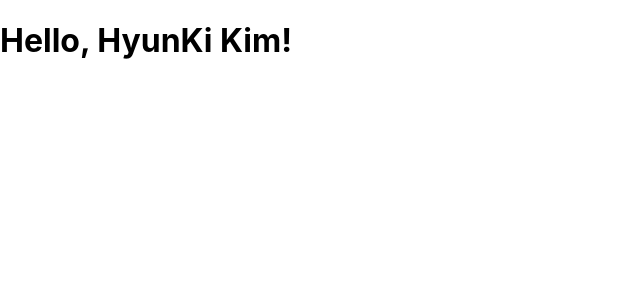
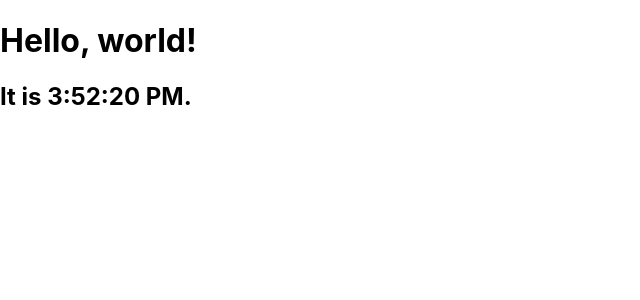
Before and after one commit to gusrl4025/my-app, a React (Create React App) app: page / in a window 1280 px wide. Shown: the top 300 px of the page, without its empty margins (0-640 px from the left). Built offline with nearby package versions, Linux system fonts and the light colour scheme.

Commit message:
시계 실습

```diff
--- a/src/index.js
+++ b/src/index.js
@@ -13,20 +13,21 @@
 );
 */
 
-const formatName = function (name) {
-  return name.firstName + " " + name.lastName;
+function tick () {
+  const element = (
+    <div>
+      <h1>Hello, world!</h1>
+      <h2>It is {new Date().toLocaleTimeString()}.</h2>
+    </div>
+  );
+
+  ReactDOM.render(
+    element,
+    document.getElementById('root')
+  );
 }
 
-const name = {
-  firstName: "HyunKi",
-  lastName: "Kim",
-}
-const element = <h1>Hello, {formatName(name)}!</h1>
-
-ReactDOM.render(
-  element,
-  document.getElementById('root')
-);
+setInterval(tick, 1000);
 
 // If you want your app to work offline and load faster, you can change
 // unregister() to register() below. Note this comes with some pitfalls.
```
